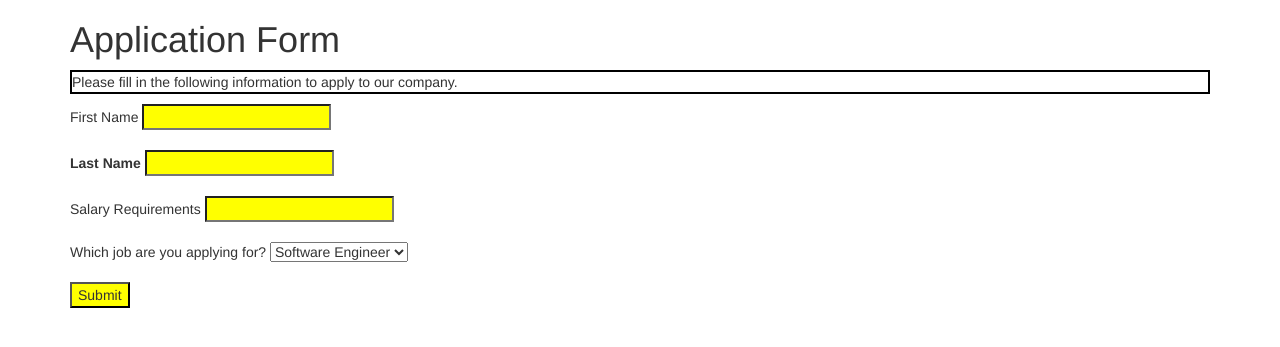
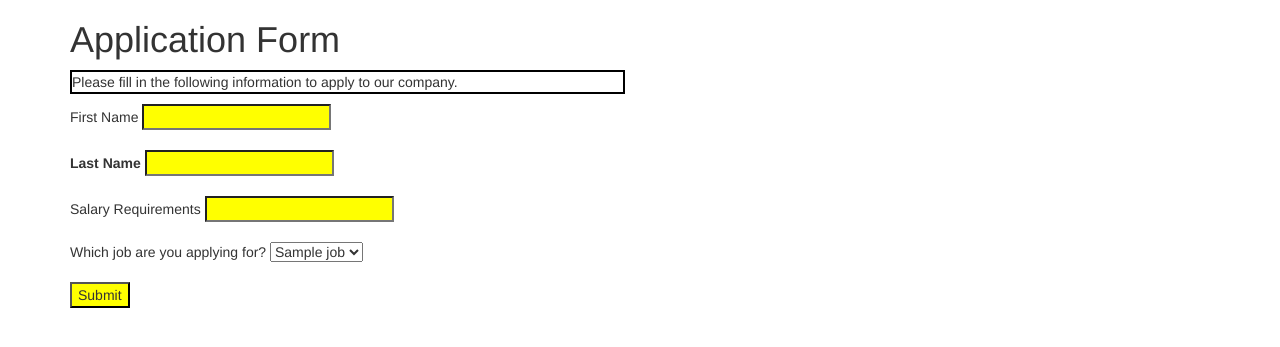
Before and after one commit to nurarenke/hb_assessment_flask, a Flask app: template templates/application-form.html in a window 1280 px wide. Shown: the top 347 px of the page. Run offline with Flask 2, Linux system fonts and the light colour scheme; the template is opened without the code that fills it: most values are stand-ins (such as "Sample title", 1, 10 or a date in 2020); some libraries are stand-ins or nearby versions.

Commit message:
finished part 1

```diff
--- a/server.py
+++ b/server.py
@@ -22,8 +22,23 @@ def view_homepage():
 def view_application_form():
     '''Display application-form for job application.'''
 
-    return render_template("application-form.html")
+    return render_template("application-form.html",
+        jobs_list=["Software Engineer", "QA Enginner", "Product Manager"])
 
+@app.route('/application-success', methods=["post"])
+def process_form():
+    '''Processes the form.'''
+
+    first_name = request.form.get("first-name")
+    last_name = request.form.get("last-name")
+    salary = request.form.get("salary")
+    user_job_choice = request.form.get("jobs_list")
+    salary_text = "${:,.2f}".format(int(salary))
+    return render_template("application-response.html",
+                            first_name=first_name,
+                            last_name=last_name,
+                            salary=salary_text,
+                            user_choice=user_job_choice)
 
 if __name__ == "__main__":
     # We have to set debug=True here, since it has to be True at the
--- a/templates/application-form.html
+++ b/templates/application-form.html
@@ -3,7 +3,7 @@
 <head>
     <title>Application Form</title>
      <link rel="stylesheet" href="https://maxcdn.bootstrapcdn.com/bootstrap/3.3.7/css/bootstrap.min.css" integrity="sha384-BVYiiSIFeK1dGmJRAkycuHAHRg32OmUcww7on3RYdg4Va+PmSTsz/K68vbdEjh4u" crossorigin="anonymous">
-    <link rel="stylesheet" type="text/css" href="styles.css">
+    <link rel="stylesheet" type="text/css" href="static/styles.css">
 </head>
 <body>
 <!--Bootstrap container-->
@@ -11,7 +11,7 @@
 
 <!--Form Header-->
   <div class="row">
-    <section class="col col-xs-4 col-md-6 col-lg-12">
+    <section class="col col-xs-4 col-md-6 col-lg-6">
       <h1>Application Form</h1>
       <p>Please fill in the following information to apply to our company.</p>
     </section>
@@ -19,7 +19,7 @@
 
 <!-- Form with a Post request -->
   <div class="row">
-    <form class="col col-xs-4 col-md-6 col-lg-12" action="/application-success">
+    <form class="col col-xs-4 col-md-6 col-lg-6" action="/application-success" method="post">
       First Name
       <input type="text" name="first-name" required><br><br>
 
@@ -27,13 +27,13 @@
       <input type="text" name="last-name" required><br><br>
 
       Salary Requirements
-      <input type="number" name="first_name"><br><br>
+      <input type="number" name="salary"><br><br>
 
       Which job are you applying for?
-      <select name="job">
-      <option value="software-engineer">Software Engineer</option>
-      <option value="qa-engineer">QA Engineer</option>
-      <option value="product-manager">Product Manager</option>
+      <select name="jobs_list">
+      {% for job in jobs_list %}
+        <option value="{{ job }}">{{ job }}</option>
+      {% endfor %}
       </select><br><br>
 
       <!--submit button-->
--- a/templates/application-response.html
+++ b/templates/application-response.html
@@ -6,6 +6,9 @@
 <body>
 
 <!-- fill this in -->
-
+<p>
+Thank you, {{ first_name }} {{ last_name }}, for applying to be a {{ user_choice }}. Your
+minimum salary requirement is {{ salary }}.
+</p>
 </body>
 </html>
```
